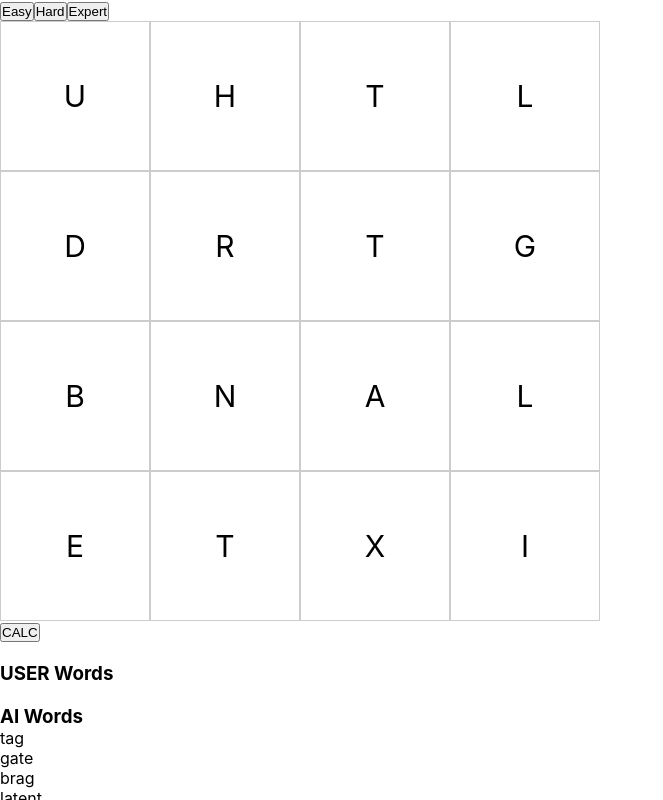
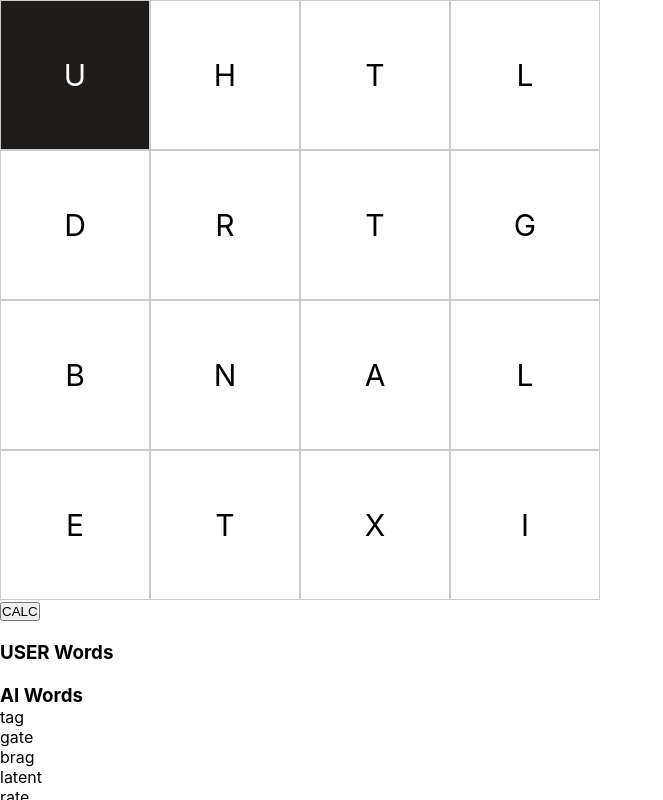
Before and after one commit to julian-leahy/wordwar, a React (Create React App) app: page / in a window 1280 px wide. Both pictures are taken after a click on the button "Easy". Shown: the top 800 px of the page, without its empty margins (0-663 px from the left). Built offline with nearby package versions, Linux system fonts and the light colour scheme.

Commit message:
move findwords dispatch to difficult function
needs to run before board is mounted

```diff
--- a/src/App.js
+++ b/src/App.js
@@ -1,13 +1,30 @@
 import React from 'react';
 import './App.scss';
 import Board from './features/board/Board';
+import Difficulty from './features/difficulty/Difficulty';
 
-function App() {
-  return (
-    <div className="App">
-      <Board />
-    </div>
-  );
+class App extends React.Component {
+  constructor(props) {
+    super(props);
+    this.state = {
+      showBoard: false
+    }
+  }
+
+  toggleShow = () => {
+    this.setState({ showBoard: !this.state.showBoard })
+  }
+  render() {
+    return (
+
+      <div className="App">
+        {
+          this.state.showBoard ? <Board /> : <Difficulty toggle={this.toggleShow} />
+        }
+      </div>
+    );
+  }
+
 }
 
 export default App;
--- a/src/features/board/Board.js
+++ b/src/features/board/Board.js
@@ -1,7 +1,6 @@
 import React, { useEffect } from 'react';
 import { useDispatch, useSelector } from 'react-redux';
-import { clearBoard, compareWordList, findWords, saveWords, selectAIWords, selectBoard, selectChar, selectCurrent, selectDisabled, selectWordList, selectDuplicated, selectNotInDictionary } from '../board/boardSlice';
-import Difficulty from '../difficulty/Difficulty';
+import { clearBoard, compareWordList, saveWords, selectAIWords, selectBoard, selectChar, selectCurrent, selectDisabled, selectDuplicated, selectNotInDictionary, selectWordList } from '../board/boardSlice';
 import Output from '../output/Output';
 import Square from '../square/Square';
 import './Board.scss';
@@ -23,7 +22,6 @@ function Board() {
     // only run once!
     useEffect(() => {
         document.addEventListener('keydown', handleEnter);
-        dispatch(findWords());
         // eslint-disable-next-line
     }, [])
 
@@ -36,7 +34,6 @@ function Board() {
 
     return (
         <div className='board-wrap'>
-            <Difficulty />
             <div className='board'>
                 {tiles.map((tile, idx) => {
                     if (active.length > 0) {
--- a/src/features/difficulty/Difficulty.js
+++ b/src/features/difficulty/Difficulty.js
@@ -1,14 +1,17 @@
 import React from 'react';
 import { useDispatch } from 'react-redux';
-import { difficulty, AIWords } from '../board/boardSlice';
+import { findWords, difficulty, AIWords } from '../board/boardSlice';
 
-function Difficulty() {
+function Difficulty({ toggle }) {
 
     const dispatch = useDispatch();
 
     const setDifficulty = (level) => {
+        dispatch(findWords());
         dispatch(difficulty(level));
         dispatch(AIWords());
+        toggle();
+
     }
 
     return (
```
